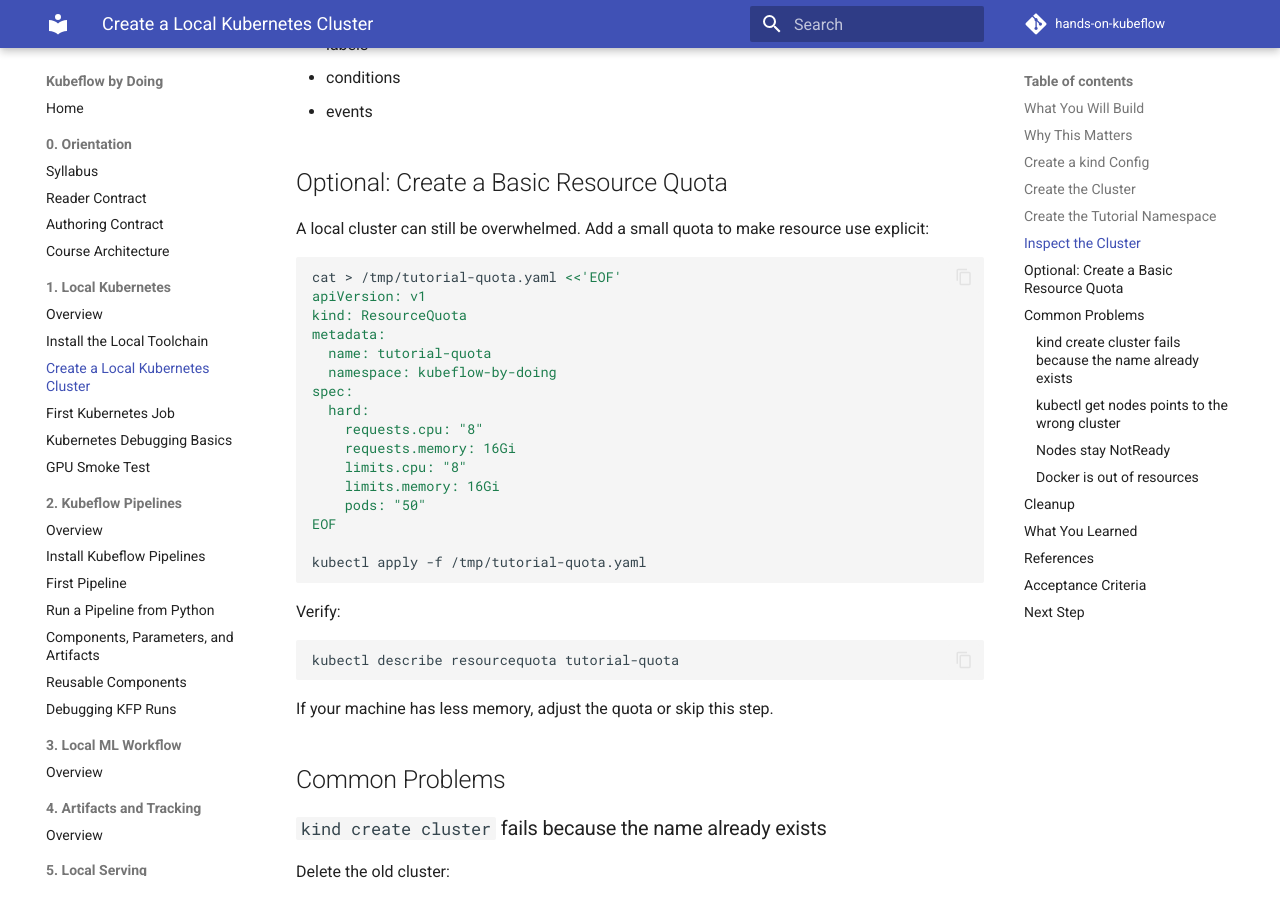
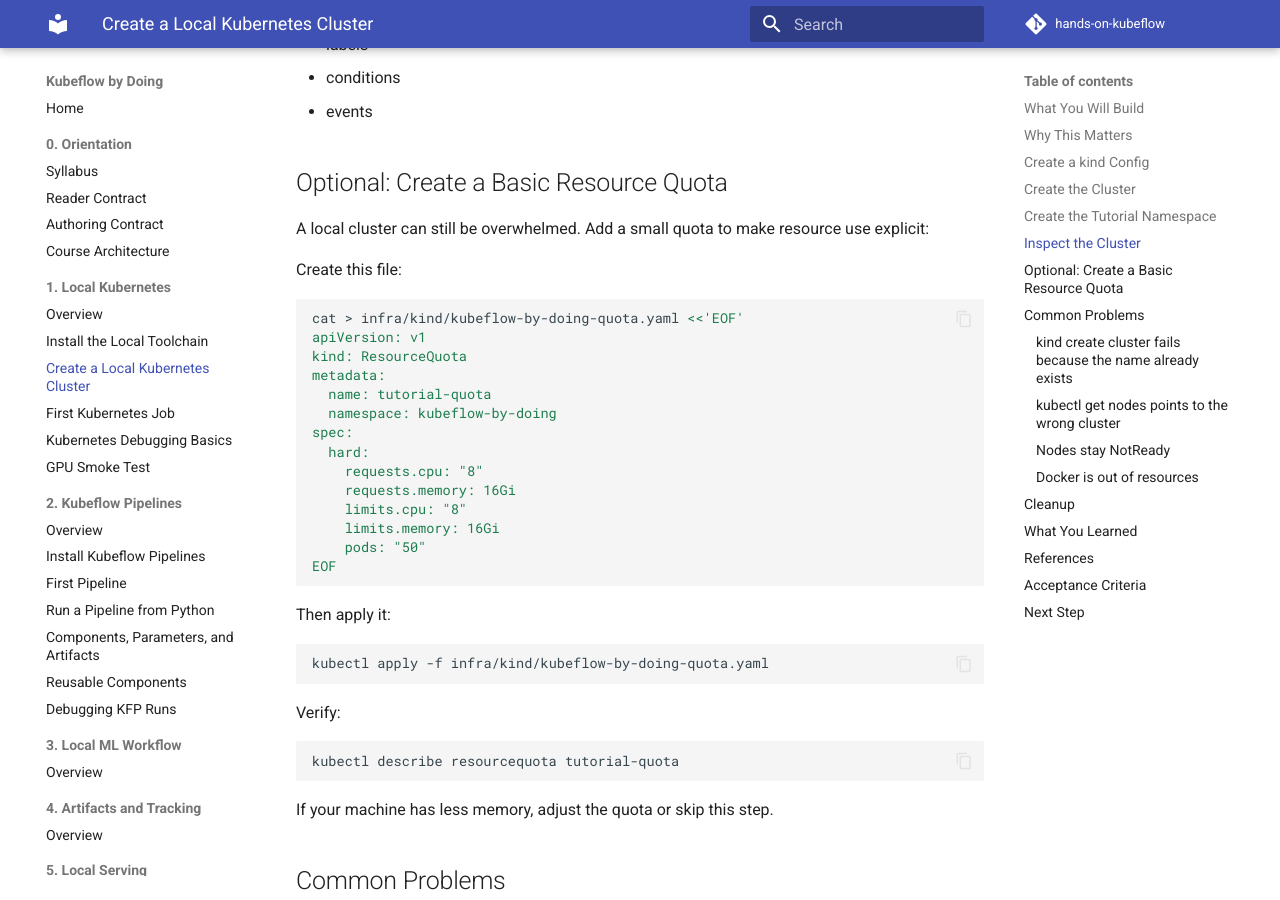
Before and after one commit to matze298/hands-on-kubeflow, an MkDocs documentation site: the page built from docs/01-local-kubernetes/02-create-local-cluster.md, in a window 1280 px wide and 900 px high, scrolled down 2862 px. Built offline with MkDocs 1.6.1 and Material for MkDocs 9.7.7, drawn with Linux system fonts in a browser that asks for light colours; comment, search, counter and statistics services are not loaded.

Commit message:
Complete local setup chapters

````diff
--- a/docs/01-local-kubernetes/02-create-local-cluster.md
+++ b/docs/01-local-kubernetes/02-create-local-cluster.md
@@ -140,8 +140,10 @@ You do not need to understand every line. For now, notice:
 
 A local cluster can still be overwhelmed. Add a small quota to make resource use explicit:
 
+Create this file:
+
 ```bash
-cat > /tmp/tutorial-quota.yaml <<'EOF'
+cat > infra/kind/kubeflow-by-doing-quota.yaml <<'EOF'
 apiVersion: v1
 kind: ResourceQuota
 metadata:
@@ -155,8 +157,12 @@ spec:
     limits.memory: 16Gi
     pods: "50"
 EOF
+```
 
-kubectl apply -f /tmp/tutorial-quota.yaml
+Then apply it:
+
+```bash
+kubectl apply -f infra/kind/kubeflow-by-doing-quota.yaml
 ```
 
 Verify:
````
Also changed, not shown: 2 other files.
